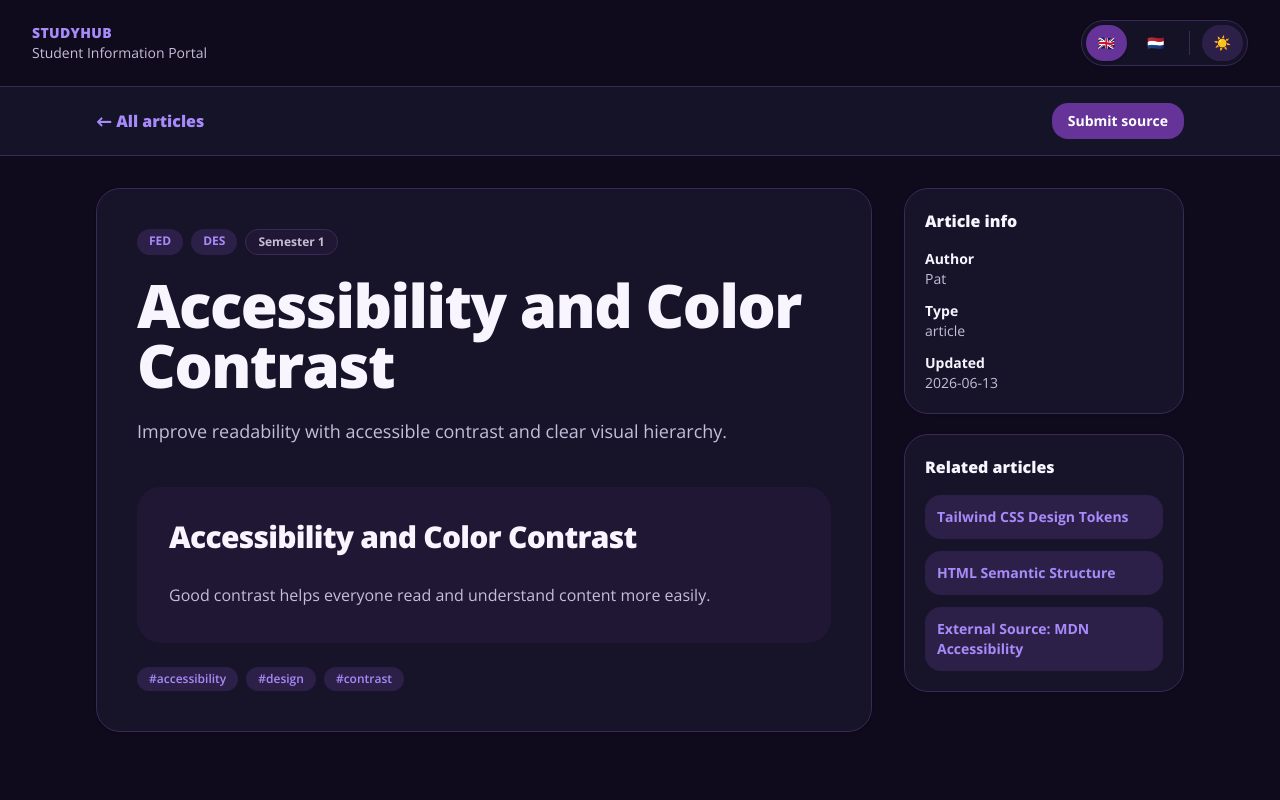
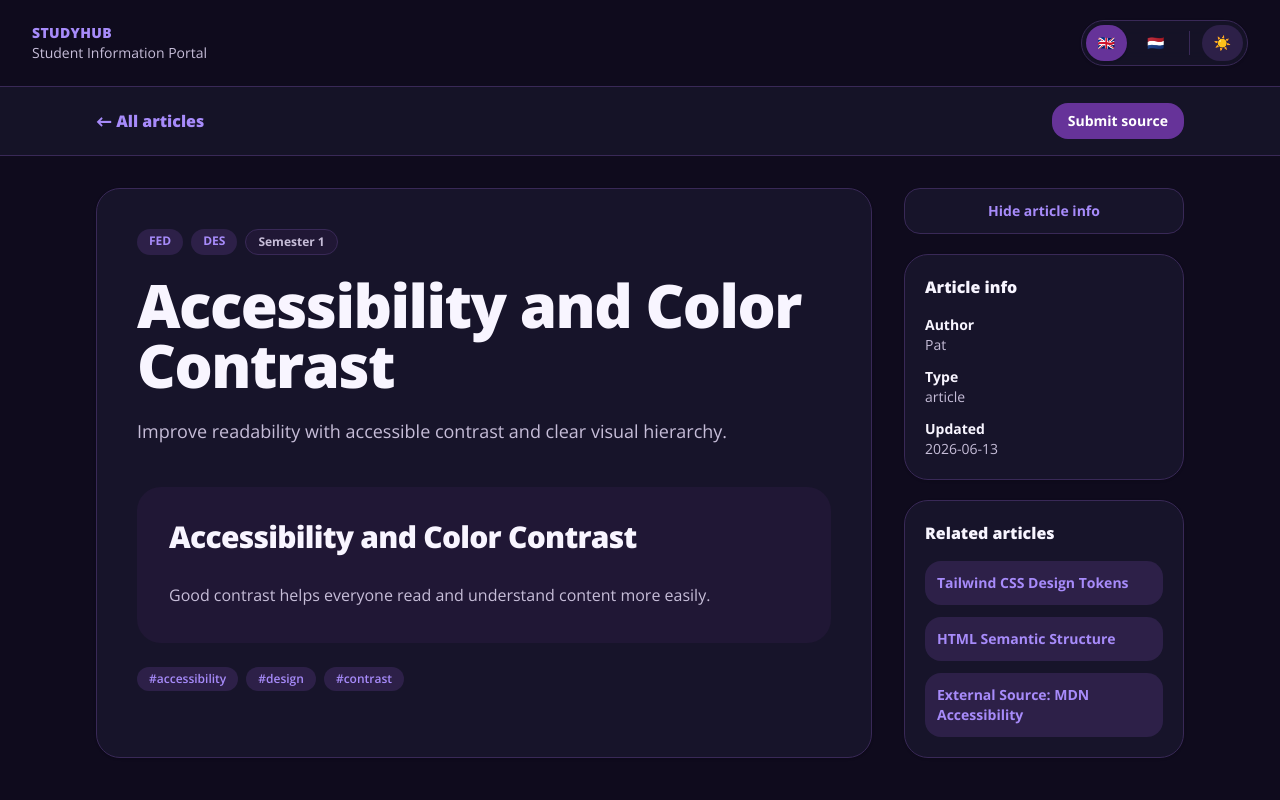
Before and after one commit to docentDavid/studyhub, a Next.js app: page /articles/accessibility-color-contrast in a window 1280 px wide. Shown: the top 800 px of the page. Built offline with nearby package versions, Linux system fonts and the light colour scheme.

Commit message:
feat: add localized toggleable article sidebar

```diff
--- a/app/articles/[slug]/page.tsx
+++ b/app/articles/[slug]/page.tsx
@@ -2,6 +2,7 @@ import Link from "next/link";
 import { notFound } from "next/navigation";
 import { mockArticles } from "@/data/mock-articles";
 import { ArticlePageClient } from "@/components/article-page-client";
+import { ArticleAsideClient } from "@/components/article-aside-client";
 
 type ArticlePageProps = {
   params: Promise<{
@@ -124,50 +125,10 @@ export default async function ArticlePage({ params }: ArticlePageProps) {
           </div>
         </article>
 
-        <aside className="space-y-5 lg:sticky lg:top-8 lg:self-start">
-          <section className={`${panelClassName} p-5`}>
-            <h2 className="font-black">Article info</h2>
-
-            <dl className="mt-4 space-y-3 text-sm text-[var(--muted)]">
-              <div>
-                <dt className="font-bold text-[var(--foreground)]">Author</dt>
-                <dd>{article.authorName}</dd>
-              </div>
-
-              <div>
-                <dt className="font-bold text-[var(--foreground)]">Type</dt>
-                <dd>{article.sourceType}</dd>
-              </div>
-
-              <div>
-                <dt className="font-bold text-[var(--foreground)]">Updated</dt>
-                <dd>{article.updatedAt}</dd>
-              </div>
-            </dl>
-          </section>
-
-          <section className={`${panelClassName} p-5`}>
-            <h2 className="font-black">Related articles</h2>
-
-            <div className="mt-4 space-y-3">
-              {relatedArticles.length > 0 ? (
-                relatedArticles.map((item) => (
-                  <Link
-                    key={item.id}
-                    href={`/articles/${item.slug}`}
-                    className="block rounded-2xl bg-[var(--brand-soft)] p-3 text-sm font-bold text-[var(--brand)] transition hover:opacity-80 focus:outline-none focus:ring-2 focus:ring-[var(--brand)]"
-                  >
-                    {item.title.en}
-                  </Link>
-                ))
-              ) : (
-                <p className="text-sm text-[var(--muted)]">
-                  No related articles yet.
-                </p>
-              )}
-            </div>
-          </section>
-        </aside>
+        <ArticleAsideClient
+          article={article}
+          relatedArticles={relatedArticles}
+        />
       </div>
     </main>
   );
--- /dev/null
+++ b/components/article-aside-client.tsx
@@ -0,0 +1,128 @@
+"use client";
+
+import Link from "next/link";
+import { useEffect, useState } from "react";
+import { Article } from "@/types/content";
+
+type Language = "en" | "nl";
+
+type ArticleAsideClientProps = {
+  article: Article;
+  relatedArticles: Article[];
+};
+
+export function ArticleAsideClient({
+  article,
+  relatedArticles,
+}: ArticleAsideClientProps) {
+  const [language, setLanguage] = useState<Language>("en");
+  const [isVisible, setIsVisible] = useState(true);
+
+  useEffect(() => {
+    const savedLanguage = localStorage.getItem("language") as Language | null;
+
+    if (savedLanguage === "en" || savedLanguage === "nl") {
+      setLanguage(savedLanguage);
+    }
+
+    function handleLanguageChange(event: Event) {
+      const customEvent = event as CustomEvent<Language>;
+
+      if (customEvent.detail === "en" || customEvent.detail === "nl") {
+        setLanguage(customEvent.detail);
+      }
+    }
+
+    window.addEventListener("language-change", handleLanguageChange);
+
+    return () => {
+      window.removeEventListener("language-change", handleLanguageChange);
+    };
+  }, []);
+
+  const copy = {
+    en: {
+      show: "Show article info",
+      hide: "Hide article info",
+      articleInfo: "Article info",
+      author: "Author",
+      type: "Type",
+      updated: "Updated",
+      related: "Related articles",
+      noRelated: "No related articles yet.",
+    },
+    nl: {
+      show: "Toon artikelinfo",
+      hide: "Verberg artikelinfo",
+      articleInfo: "Artikelinfo",
+      author: "Auteur",
+      type: "Type",
+      updated: "Bijgewerkt",
+      related: "Gerelateerde artikelen",
+      noRelated: "Nog geen gerelateerde artikelen.",
+    },
+  };
+
+  const t = copy[language];
+
+  return (
+    <aside className="space-y-5 lg:sticky lg:top-8 lg:self-start">
+      <button
+        type="button"
+        onClick={() => setIsVisible((value) => !value)}
+        className="w-full rounded-2xl border border-[var(--border)] bg-[var(--surface)] px-4 py-3 text-sm font-bold text-[var(--brand)] transition hover:bg-[var(--brand-soft)] focus:outline-none focus:ring-2 focus:ring-[var(--brand)]"
+      >
+        {isVisible ? t.hide : t.show}
+      </button>
+
+      {isVisible && (
+        <>
+          <section className="rounded-3xl border border-[var(--border)] bg-[var(--surface)] p-5 shadow-sm">
+            <h2 className="font-black">{t.articleInfo}</h2>
+
+            <dl className="mt-4 space-y-3 text-sm text-[var(--muted)]">
+              <div>
+                <dt className="font-bold text-[var(--foreground)]">
+                  {t.author}
+                </dt>
+                <dd>{article.authorName}</dd>
+              </div>
+
+              <div>
+                <dt className="font-bold text-[var(--foreground)]">{t.type}</dt>
+                <dd>{article.sourceType}</dd>
+              </div>
+
+              <div>
+                <dt className="font-bold text-[var(--foreground)]">
+                  {t.updated}
+                </dt>
+                <dd>{article.updatedAt}</dd>
+              </div>
+            </dl>
+          </section>
+
+          <section className="rounded-3xl border border-[var(--border)] bg-[var(--surface)] p-5 shadow-sm">
+            <h2 className="font-black">{t.related}</h2>
+
+            <div className="mt-4 space-y-3">
+              {relatedArticles.length > 0 ? (
+                relatedArticles.map((item) => (
+                  <Link
+                    key={item.id}
+                    href={`/articles/${item.slug}`}
+                    className="block rounded-2xl bg-[var(--brand-soft)] p-3 text-sm font-bold text-[var(--brand)] transition hover:opacity-80 focus:outline-none focus:ring-2 focus:ring-[var(--brand)]"
+                  >
+                    {item.title[language]}
+                  </Link>
+                ))
+              ) : (
+                <p className="text-sm text-[var(--muted)]">{t.noRelated}</p>
+              )}
+            </div>
+          </section>
+        </>
+      )}
+    </aside>
+  );
+}
```
